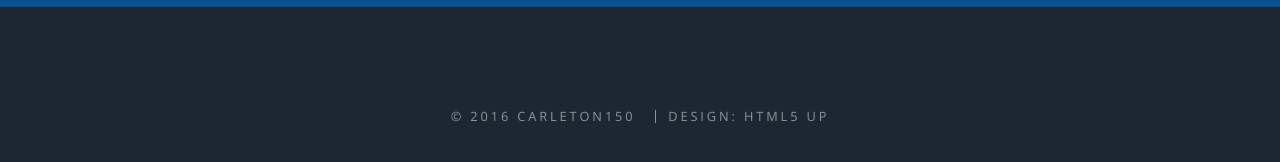
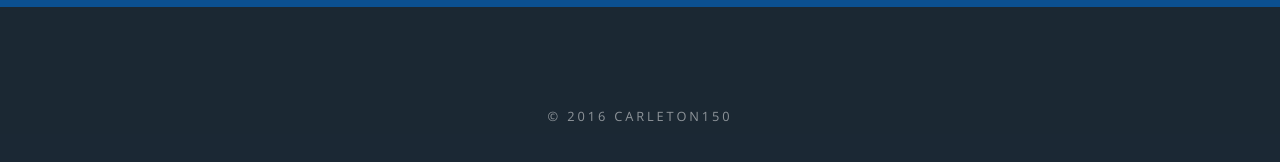
Before and after one commit to Sesquicentennial/Sesquicentennial.github.io, a Jekyll site: the page built from index.html, in a window 1280 px wide and 900 px high, scrolled down 3504 px. Shown: the part 681-843 px from the top of the window. Built offline with Jekyll 4.4.1, drawn with Linux system fonts in a browser that asks for light colours.

```diff
--- a/_includes/footer.html
+++ b/_includes/footer.html
@@ -1,18 +1,5 @@
 <!-- Footer -->
 <footer id="footer">
-  <!-- <ul class="icons">
-    {% for socloc in site.social %}
-    {% if socloc[1] %}
-    {% if socloc[0] == 'email' %}
-    <li><a target="_blank" href="{{ socloc[1] }}" class="icon fa-envelope-o"
-           ><span class="label">E-mail</span></a></li>
-    {% else %}
-    <li><a target="_blank" href="{{ socloc[1] }}" class="icon fa-{{ socloc[0] }}"
-           ><span class="label">{{ socloc[0] }}</span></a></li>
-    {% endif %}
-    {% endif %}
-    {% endfor %}
-  </ul> -->
   <ul class="copyright">
     <li>&copy; {% assign thisyear = site.time | date: "%Y" %}
     {% if site.first_published %}
@@ -21,7 +8,5 @@
     {% endif %}
     {{ thisyear }}
     {% if site.owner %}{{ site.owner }}{% else %}{{ site.title }}{% endif %}</li>
-    <li>Design: HTML5 UP</li>
-    <!-- <li>Built with: <a href="http://jekyllrb.com" target="_blank">Jekyll</a></li> -->
   </ul>
 </footer>
--- a/_includes/header.html
+++ b/_includes/header.html
@@ -14,7 +14,7 @@
             {% endif %}
             {% endfor %}
             <li><a href="https://github.com/sesquicentennial">View Source</a></li>
-            <li><a href="#">Download Source</a></li>
+            <li><a href="Carleton150.zip">Download Source</a></li>
           </ul>
         </div>
       </li>
--- a/index.html
+++ b/index.html
@@ -79,7 +79,6 @@ layout: landing
 			<div class="demoimage">
 				<img class="demo" src="images/iphone_memories.png" alt="" />
 			</div>
-			<!-- <div class="image"><img src="images/pic03.jpg" alt="" /></div> -->
 			<div class="content">
 				<h2>Memories</h2>
 				<p>
@@ -104,7 +103,7 @@ layout: landing
 				<li><a href="about.html" class="button fit special">Learn More</a></li>
 				<li><a href="meettheteam.html" class="button fit special">Meet The Team</a></li>
 				<li><a href="https://github.com/sesquicentennial" class="button fit">View Source</a></li>
-				<li><a href="#" class="button fit">Download</a></li>
+				<li><a href="Carleton150.zip" class="button fit">Download</a></li>
 			</ul>
 		</div>
 	</section>
```
Also changed, not shown: 1 other file.
